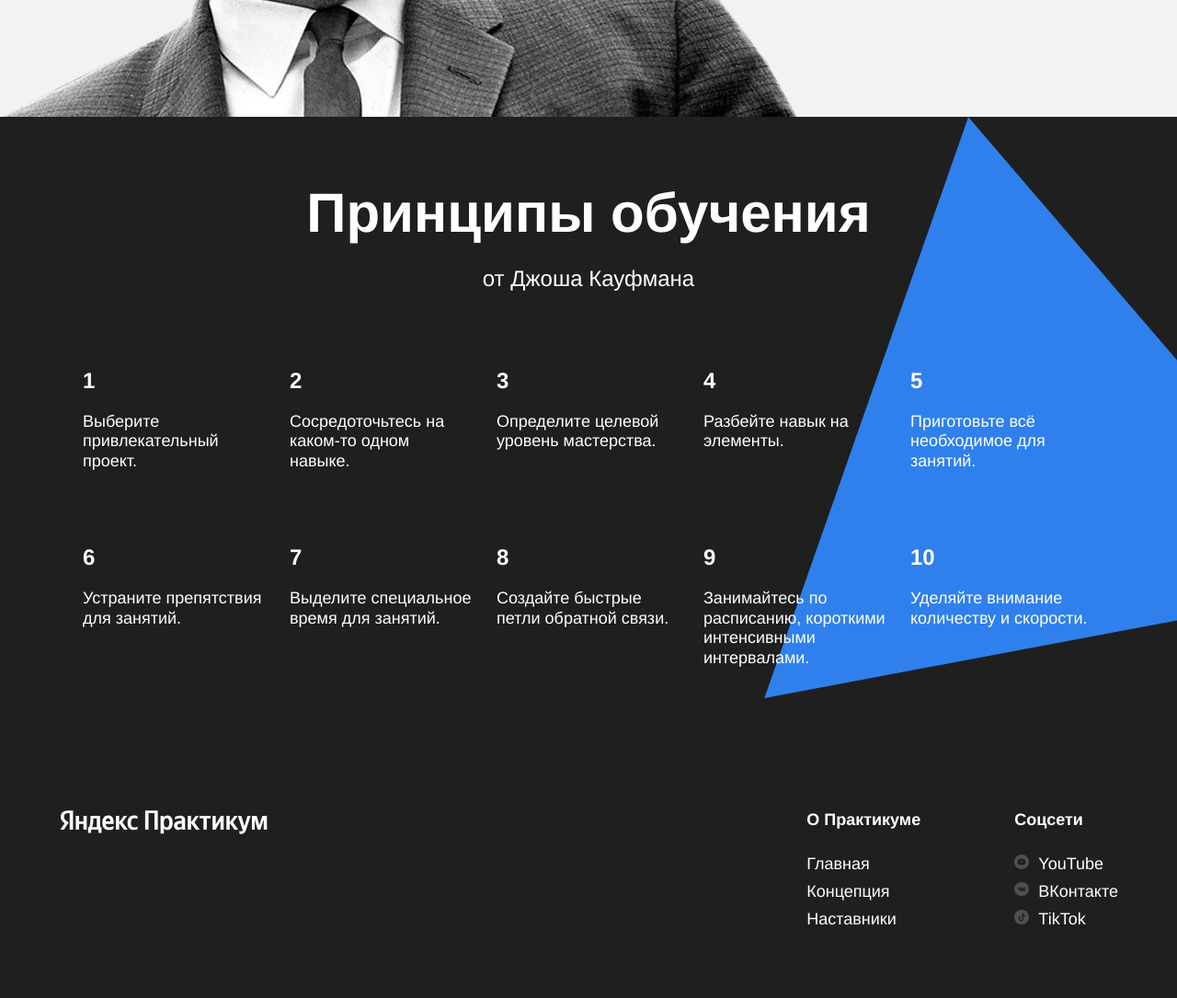
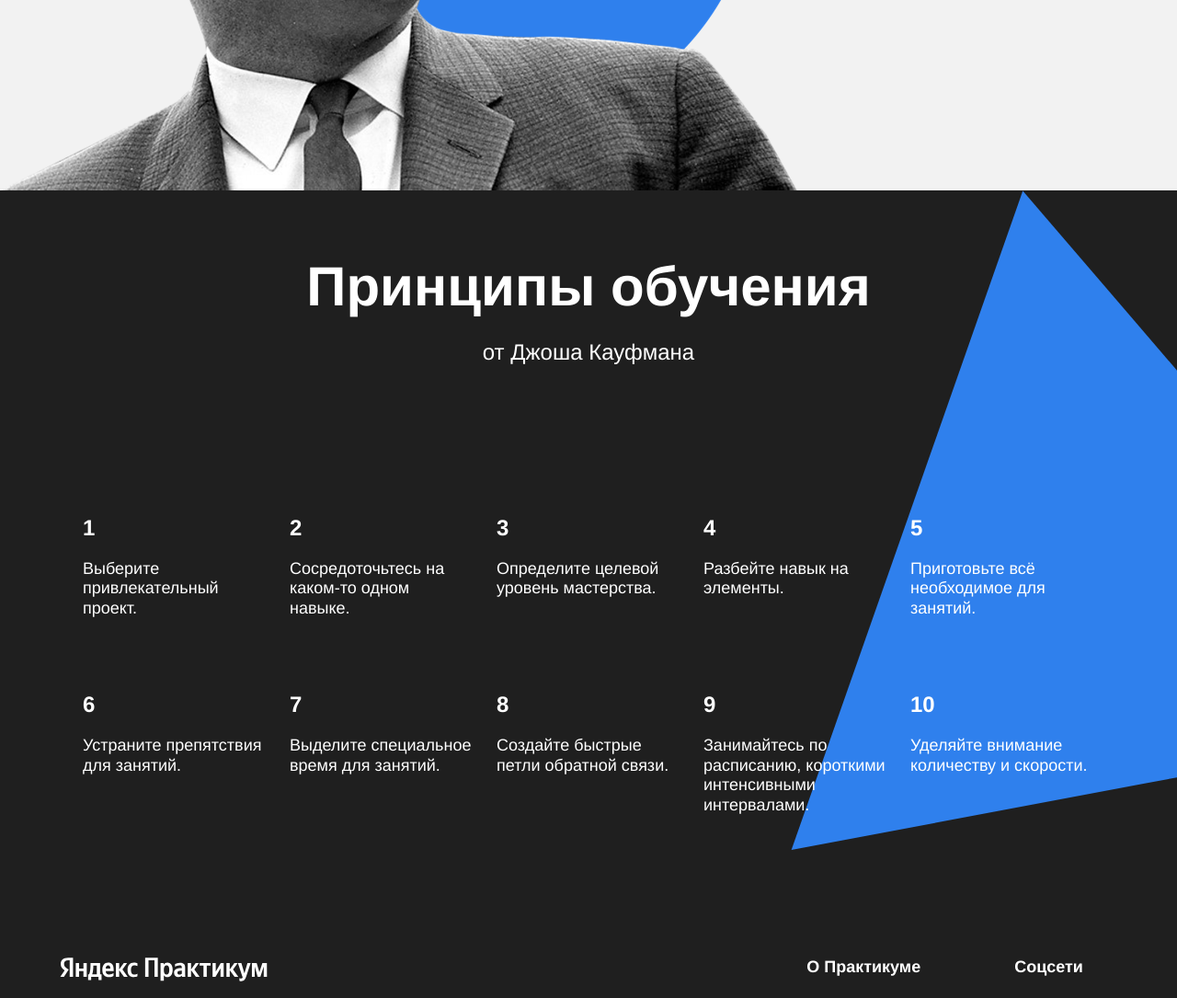
Before and after one commit to Servicebox/how-to-learn, a plain HTML site: page index.html in a window 1280 px wide. Shown: the part 2960-4045 px from the top of the page at 92% size. Drawn offline with Linux system fonts and the light colour scheme.

Commit message:
исправления 129 строка и 227

```diff
--- a/styles/style.css
+++ b/styles/style.css
@@ -73,7 +73,7 @@
   position: absolute;
   background-color: #2f80ed;
   top: 64px;
-  right: 0px;
+  right: 0;
 }
 .description {
   padding-top: 100px;
@@ -126,7 +126,7 @@
   text-align: center;
   display: block;
   width: 60%;
-  margin: 20px auto 0;
+  margin: 20px auto 80px;
 }
 .table {
   margin: 0 auto;
@@ -225,7 +225,6 @@
 }
 .kaufman__triangle {
   background-image: url(../images/kaufman-triangle.svg);
-  background-size: cover;
   background-repeat: no-repeat;
   position: absolute;
   right: -210px;
```
